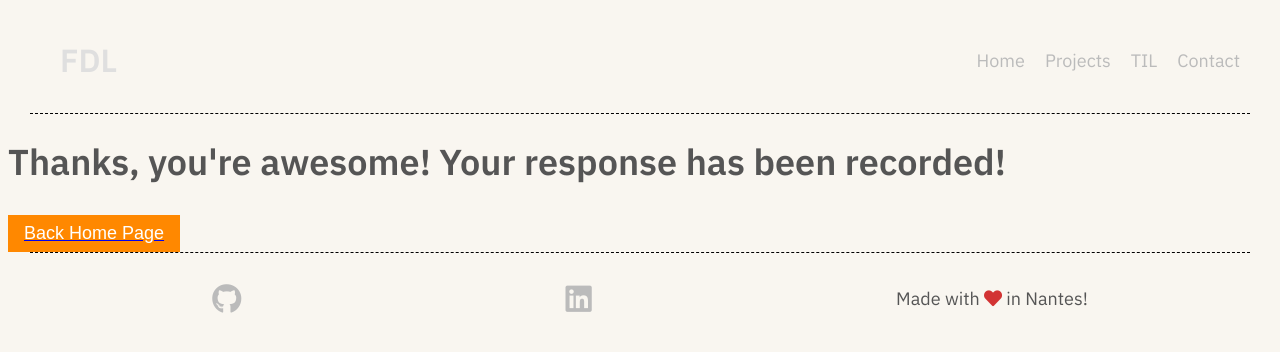
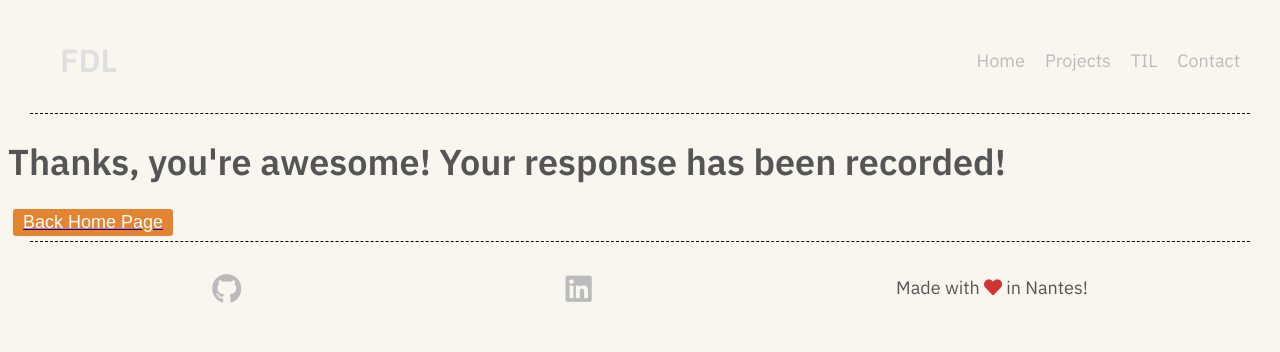
Before and after one commit to francoisedumas/fdlab, a Vue app: page /thanks in a window 1280 px wide. Shown: the top 352 px of the page. Built offline with nearby package versions, Linux system fonts and the light colour scheme.

Commit message:
Styling and routes fix

```diff
--- a/src/components/SubmissionSuccess.vue
+++ b/src/components/SubmissionSuccess.vue
@@ -2,7 +2,7 @@
   <div>
     <h1>Thanks, you're awesome! Your response has been recorded!</h1>
     <router-link to="/">
-      <button>Back Home Page</button>
+      <button class="btnFdl">Back Home Page</button>
     </router-link>
   </div>
 </template>
@@ -12,3 +12,13 @@ export default {
   name: "SubmissionFail",
 };
 </script>
+
+<style>
+.btnFdl {
+  color: white;
+  padding: 3px 10px;
+  margin: 5px;
+  border-radius: 3px;
+  background-color: rgb(227, 132, 49);
+}
+</style>
--- a/src/views/Contact.vue
+++ b/src/views/Contact.vue
@@ -50,7 +50,7 @@ export default {
         .join("&");
     },
     handleSubmit() {
-      fetch("/", {
+      fetch("/contact", {
         method: "POST",
         headers: { "Content-Type": "application/x-www-form-urlencoded" },
         body: this.encode({
```
